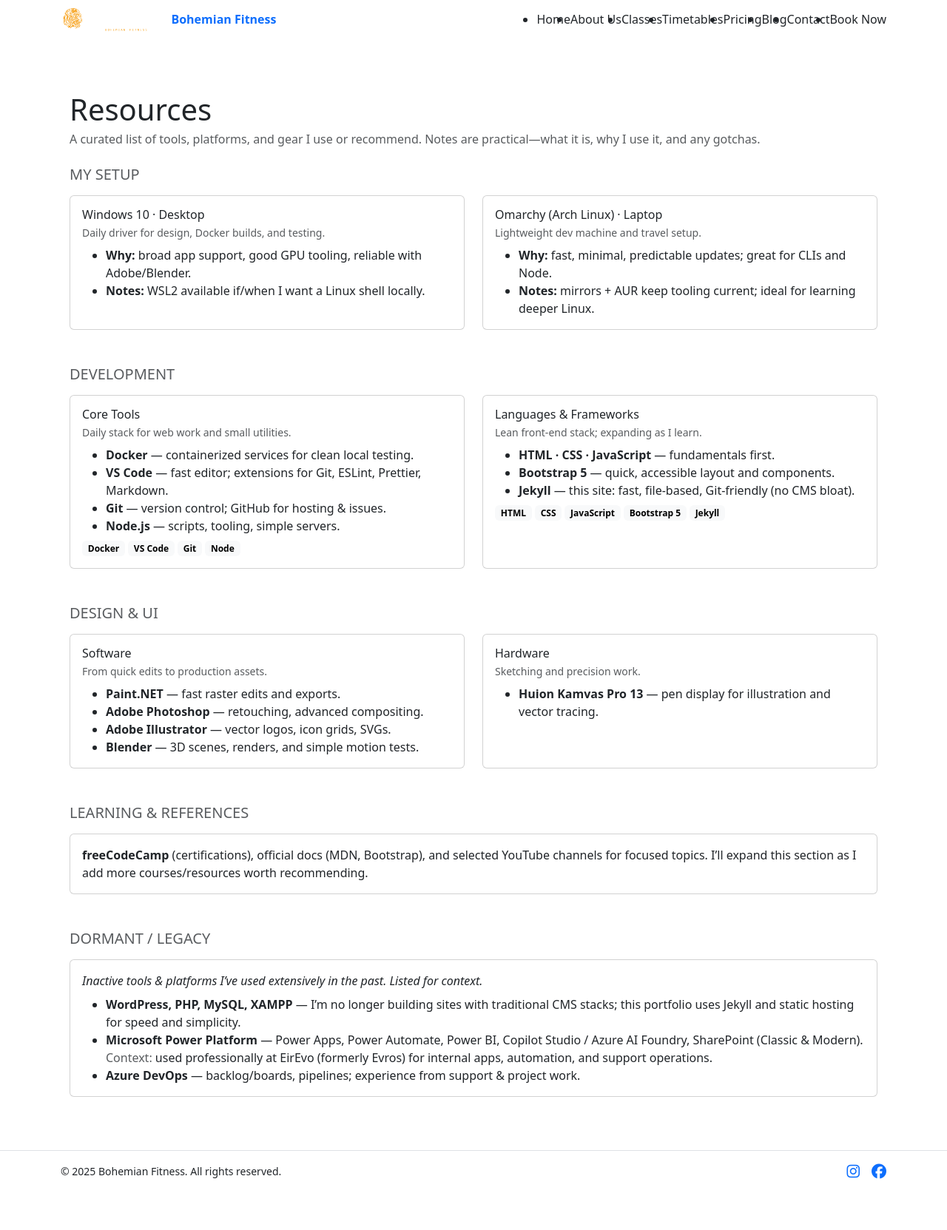
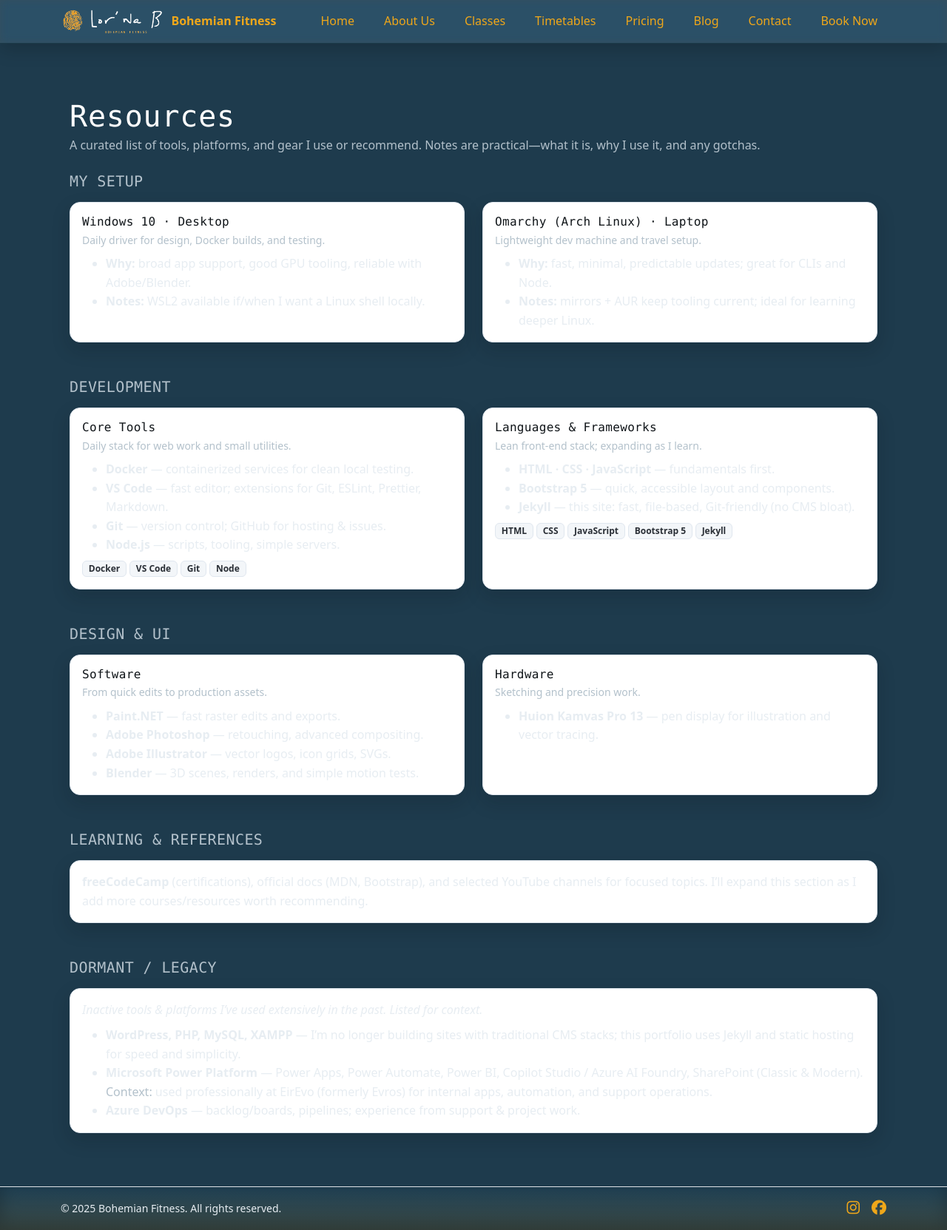
Before and after one commit to MechMadHog/bohemianfitness.ie, a Jekyll site: the page built from pricing.md, in a window 1280 px wide. Shown: the whole page at 74% size. Built offline with Jekyll 4.4.1, drawn with Linux system fonts in a browser that asks for light colours; before the commit the page ends 1612 px from its top, so only the background shows below that.

Commit message:
removed sass

```diff
--- a/_includes/head.html
+++ b/_includes/head.html
@@ -41,8 +41,8 @@
 
 <!-- CSS: Bootstrap first, then your overrides -->
 <link href="https://cdn.jsdelivr.net/npm/bootstrap@5.3.3/dist/css/bootstrap.min.css" rel="stylesheet">
-<link rel="preload" href="{{ '/assets/css/main.scss' | relative_url }}" as="style">
-<link rel="stylesheet" href="{{ '/assets/css/main.scss' | relative_url }}">
+<link rel="preload" href="{{ '/assets/css/styles.css' | relative_url }}" as="style">
+<link rel="stylesheet" href="{{ '/assets/css/styles.css' | relative_url }}">
 <link rel="stylesheet" href="https://cdnjs.cloudflare.com/ajax/libs/font-awesome/6.5.0/css/all.min.css">
 
 <!-- JS (deferred) -->
--- a/assets/css/main.scss
+++ /dev/null
@@ -1,5 +0,0 @@
----
-# Jekyll front matter so this file is compiled
----
-
-@import "theme"; // pulls in _sass/_theme.scss
```
Also changed, not shown: assets/css/styles.css (renamed from _sass/_theme.scss).
